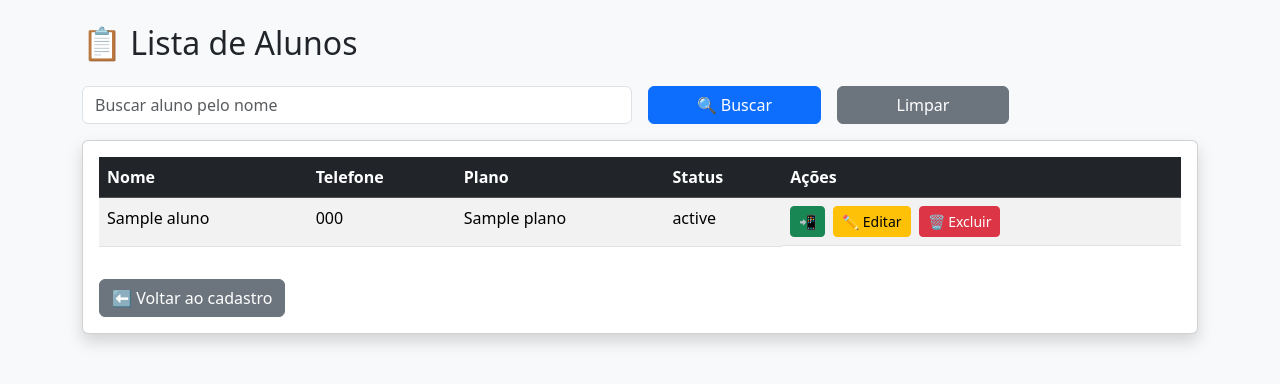
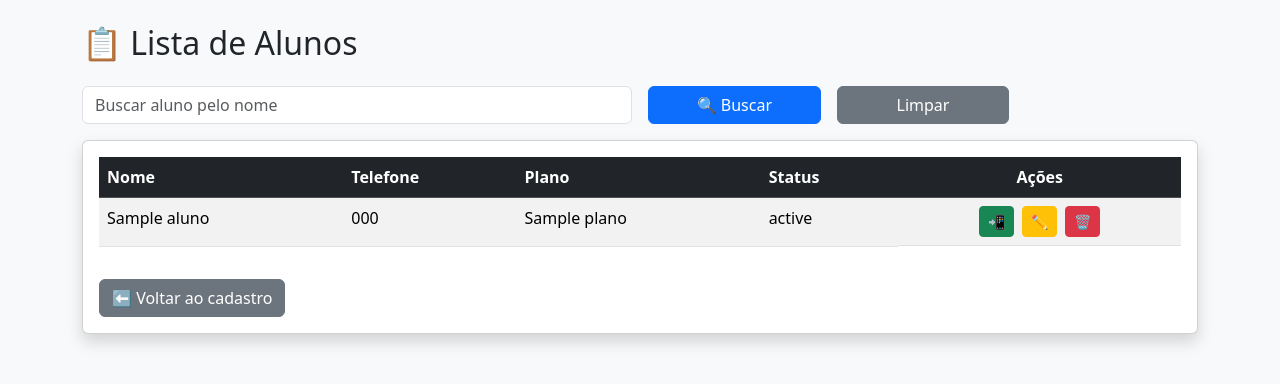
Before and after one commit to Jefferson-Queiroz/academia-jg, a Python web app: template templates/lista_alunos.html in a window 1280 px wide. Shown: the part 56-440 px from the top of the page. Run offline with Jinja, Linux system fonts and the light colour scheme; the template is opened without the code that fills it: most values are stand-ins (such as "Sample title", 1, 10 or a date in 2020).

Commit message:
Fix lista_alunos template (safe access + production ready)

```diff
--- a/templates/lista_alunos.html
+++ b/templates/lista_alunos.html
@@ -5,14 +5,25 @@
 
 <form method="GET" class="row g-3 mb-3">
     <div class="col-md-6">
-        <input type="text" name="busca" class="form-control" placeholder="Buscar aluno pelo nome"
-            value="{{ request.args.get('busca', '') }}">
+        <input
+            type="text"
+            name="busca"
+            class="form-control"
+            placeholder="Buscar aluno pelo nome"
+            value="{{ request.args.get('busca', '') }}"
+        >
     </div>
+
     <div class="col-md-2">
-        <button class="btn btn-primary w-100">🔍 Buscar</button>
+        <button class="btn btn-primary w-100">
+            🔍 Buscar
+        </button>
     </div>
+
     <div class="col-md-2">
-        <a href="{{ url_for('lista_alunos') }}" class="btn btn-secondary w-100">Limpar</a>
+        <a href="{{ url_for('lista_alunos') }}" class="btn btn-secondary w-100">
+            Limpar
+        </a>
     </div>
 </form>
 
@@ -27,33 +38,40 @@
                     <th>Telefone</th>
                     <th>Plano</th>
                     <th>Status</th>
-                    <th>Ações</th>
+                    <th class="text-center">Ações</th>
                 </tr>
             </thead>
+
             <tbody>
                 {% for aluno in alunos %}
                 <tr>
                     <td>{{ aluno.nome }}</td>
                     <td>{{ aluno.telefone }}</td>
                     <td>{{ aluno.plano }}</td>
-                    <td>{{ aluno.status }}</td>
-                    <td class="d-flex gap-2">
+                    <td>{{ aluno.status if aluno.status else '—' }}</td>
+
+                    <td class="d-flex gap-2 justify-content-center">
 
                         {% if aluno.whatsapp %}
-                        <a href="{{ aluno.whatsapp }}" target="_blank" class="btn btn-success btn-sm">
+                        <a href="{{ aluno.whatsapp }}"
+                           target="_blank"
+                           class="btn btn-success btn-sm"
+                           title="WhatsApp">
                             📲
                         </a>
                         {% endif %}
 
-                        <a href="{{ url_for('editar_aluno', id=aluno['id']) }}"
-                           class="btn btn-warning btn-sm">
-                            ✏️ Editar
+                        <a href="{{ url_for('editar_aluno', id=aluno.id) }}"
+                           class="btn btn-warning btn-sm"
+                           title="Editar">
+                            ✏️
                         </a>
 
-                        <a href="{{ url_for('excluir_aluno', id=aluno['id']) }}"
+                        <a href="{{ url_for('excluir_aluno', id=aluno.id) }}"
                            class="btn btn-danger btn-sm"
-                           onclick="return confirm('Deseja excluir este aluno?')">
-                            🗑 Excluir
+                           onclick="return confirm('Deseja excluir este aluno?')"
+                           title="Excluir">
+                            🗑
                         </a>
 
                     </td>
@@ -61,8 +79,11 @@
                 {% endfor %}
             </tbody>
         </table>
+
         {% else %}
-        <p class="text-muted">Nenhum aluno cadastrado.</p>
+        <p class="text-muted mb-0">
+            Nenhum aluno cadastrado.
+        </p>
         {% endif %}
 
         <a href="{{ url_for('alunos') }}" class="btn btn-secondary mt-3">
```
